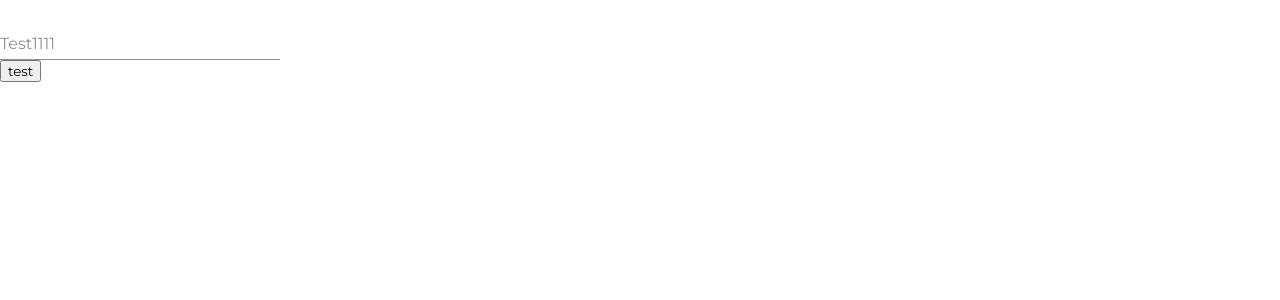
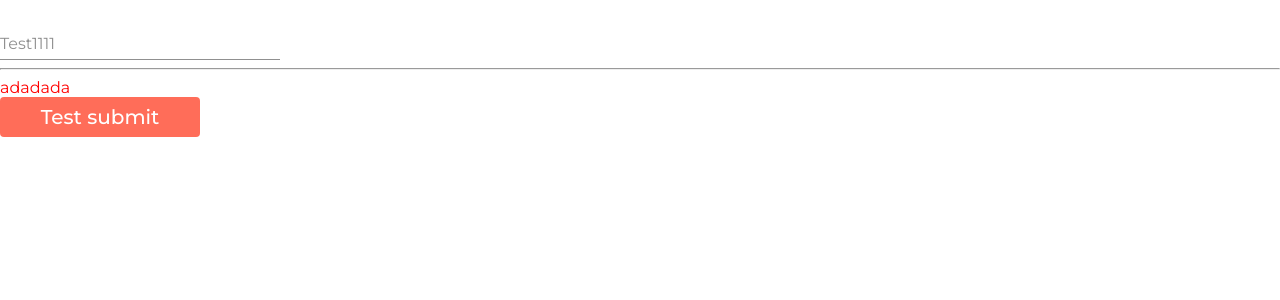
Before and after one commit to funny-family/messenger-frontend, a Vue app: page /test in a window 1280 px wide. Shown: the top 300 px of the page. Built offline with nearby package versions, Linux system fonts and the light colour scheme.

Commit message:
added test input and button

```diff
--- a/src/views/Test.vue
+++ b/src/views/Test.vue
@@ -1,10 +1,15 @@
 <template>
   <div>
-    <form>
+    <!-- <form novalidate> -->
+    <form @submit.prevent>
       <Auth-input
         v-model="testVar"
       />
-      <button type="submit">test</button>
+      <hr />
+      <Test-input-2 />
+      <Test-button-1>Test submit</Test-button-1>
+      <!-- <button type="submit" formnovalidate>test</button> -->
+      <!-- <button type="submit">test</button> -->
       <!-- <button type="button" @click="getVat">Get var!</button> -->
     </form>
   </div>
@@ -12,10 +17,14 @@
 
 <script>
 import AuthInput from '@/components/test/TestInput1.vue';
+import TestInput2 from '@/components/test/TestInput2.vue';
+import TestButton1 from '@/components/test/TestButton1.vue';
 
 export default {
   components: {
-    'Auth-input': AuthInput
+    'Auth-input': AuthInput,
+    'Test-input-2': TestInput2,
+    'Test-button-1': TestButton1
   },
   data: () => ({
     testVar: ''
```
